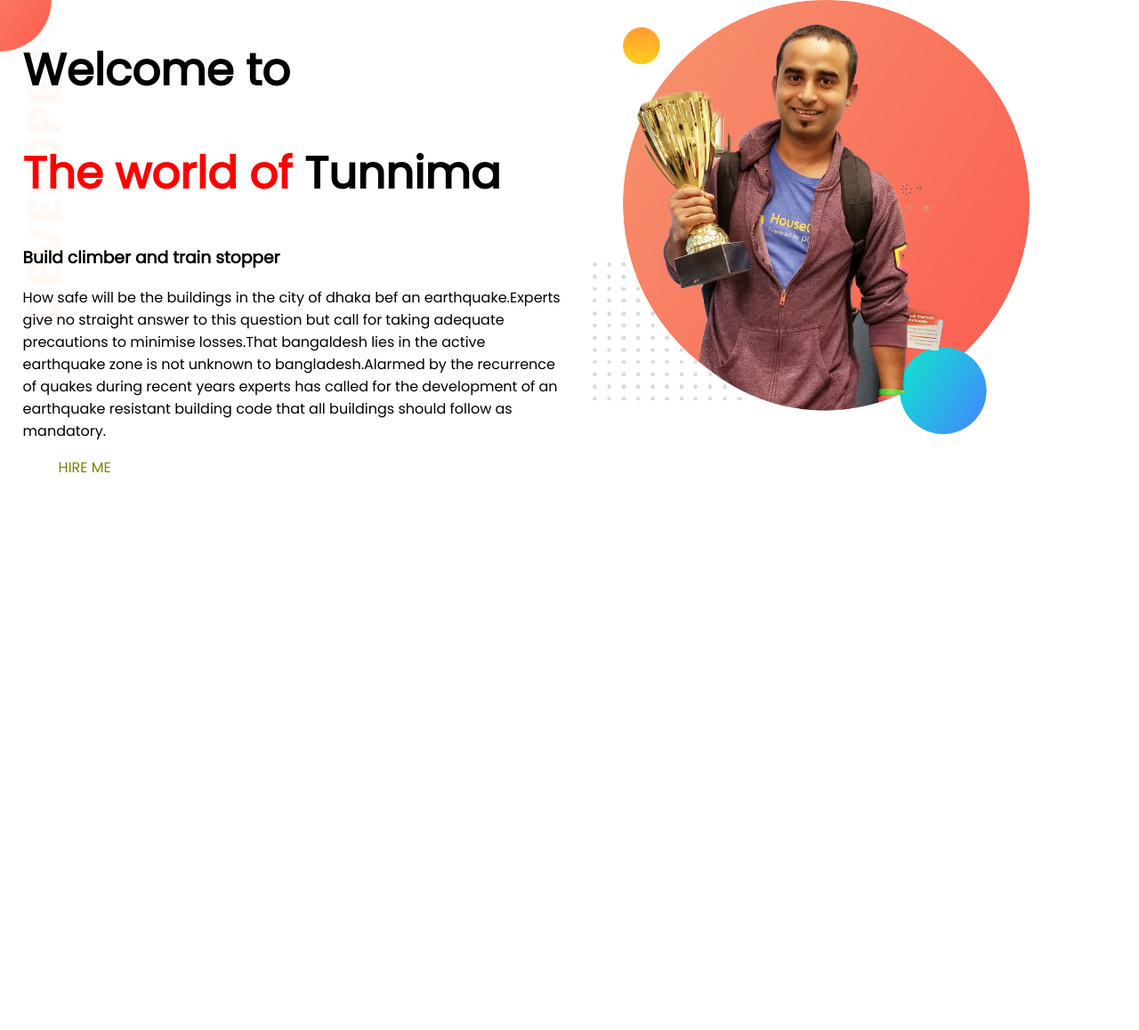
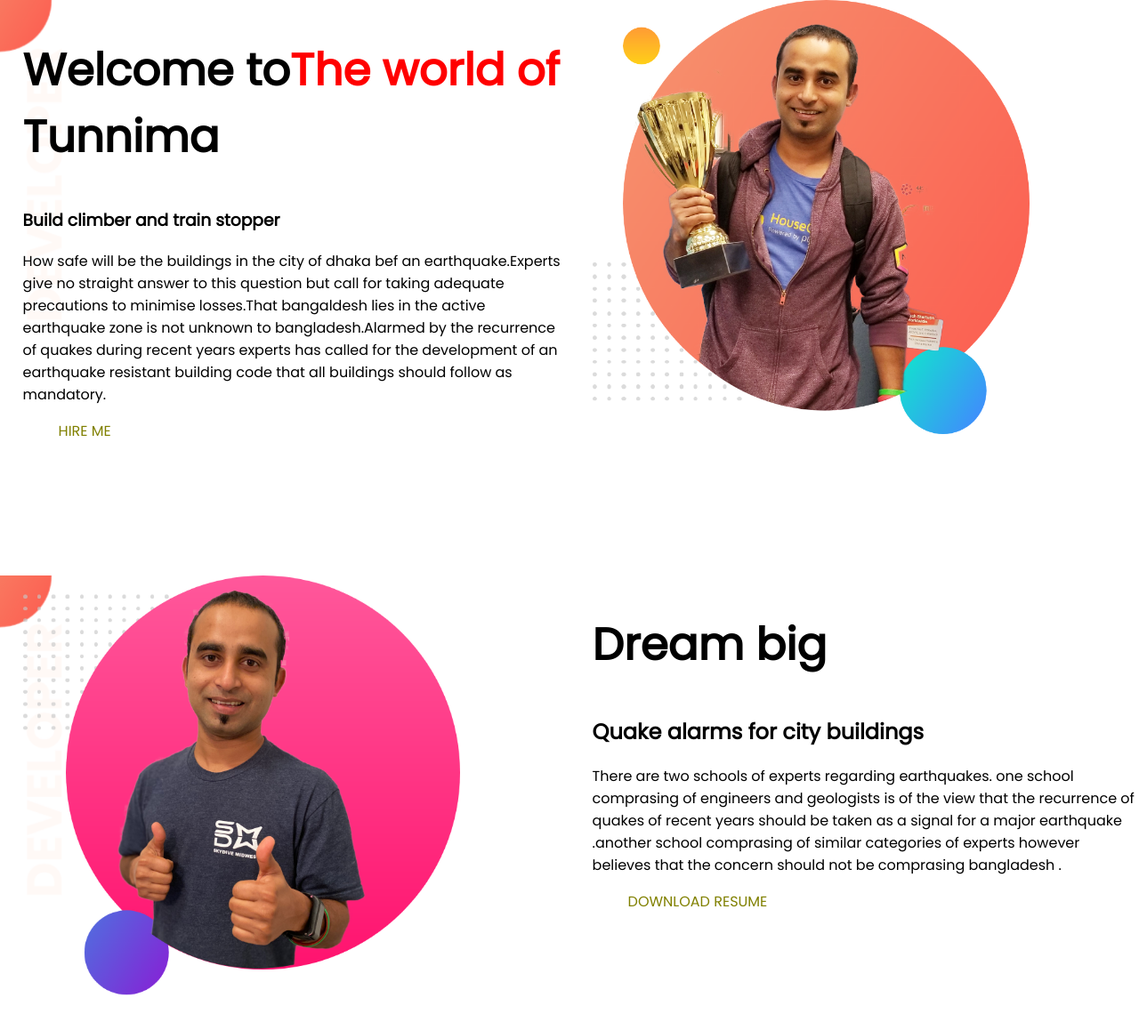
Before and after one commit to tunnimaar/developer-portifolio-website, a plain HTML site: page index.html in a window 1280 px wide. Shown: the whole page at 89% size. Before the commit the page ends 800 px from the top, so only its background shows below. Drawn offline with Linux system fonts and the light colour scheme.

Commit message:
dream added

```diff
--- a/index.html
+++ b/index.html
@@ -11,10 +11,25 @@
     <link rel="stylesheet" href="style.css">
 </head>
 <body>
- <section class="first-section"><div class="half-width"><h1>Welcome to</h1>
-  <h1><span class="red-colour">The world of</span> Tunnima</h1><h3>Build climber and train stopper</h3><p>How safe will be the buildings in the city of dhaka bef an earthquake.Experts give no straight answer to this question but call for taking adequate precautions to minimise losses.That bangaldesh lies in the active earthquake zone is not unknown to bangladesh.Alarmed by the recurrence of quakes during recent years experts has called for the development of an earthquake resistant building code that all buildings should follow as mandatory. </p>
+ <section class="first-section">
+<div class="half-width">
+<h1>Welcome to<span class="red-colour">The world of</span> Tunnima</h1>
+<h3>Build climber and train stopper</h3>
+<p>How safe will be the buildings in the city of dhaka bef an earthquake.Experts give no straight answer to this question but call for taking adequate precautions to minimise losses.That bangaldesh lies in the active earthquake zone is not unknown to bangladesh.Alarmed by the recurrence of quakes during recent years experts has called for the development of an earthquake resistant building code that all buildings should follow as mandatory. </p>
   <a class="link-button" href="https://www.facebook.com/sayeedhasanjisad">HIRE ME</a>
 </div>
 <div class="half-width"><img src="images/jhankar.png" alt="" srcset=""></div></section>
+<section class="first-section">
+  <div class="half-width" jhankar2>
+    <img src="images/jhankar2.png" alt="">
+  </div>
+  <div class="half-width">
+    <h1>Dream big</h1>
+    <h2>Quake alarms for city buildings</h2>
+    <p>There are two schools of experts regarding earthquakes. one school comprasing of engineers and geologists is of the view that the recurrence of quakes of recent years should be taken as a signal for a major earthquake .another school comprasing of similar categories of experts however believes that the concern should not be comprasing bangladesh .</p>
+    <a class="link-button" target="_blank" href="">DOWNLOAD RESUME</a>
+  </div>
+
+</section>
 </body>
 </html>
--- a/style.css
+++ b/style.css
@@ -20,9 +20,7 @@
 }
 .first-section{
     display: flex;
-}
-.half-width img{
-    width: 80%;
+    margin-bottom: 150px;
 }
 .link-button{
     text-decoration: none;
```
